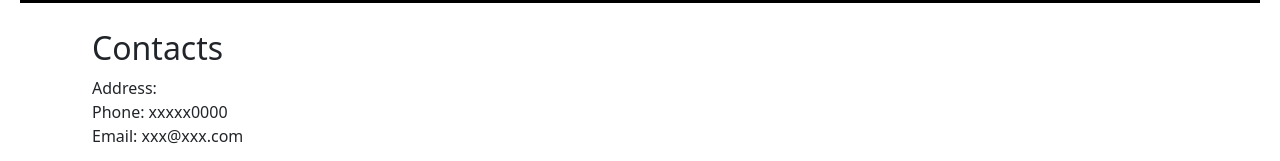
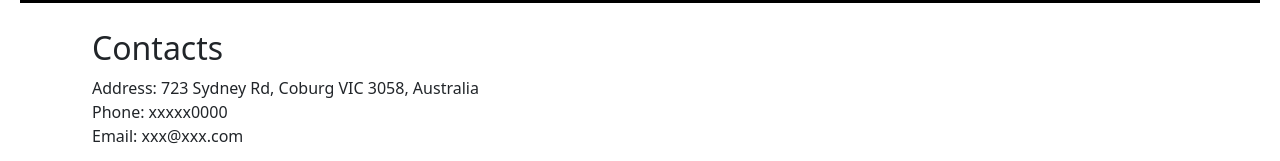
Before and after one commit to Matheson2204/Matheson_WebAssessment-VintageCars, a plain HTML site: page index.html in a window 1280 px wide. Shown: the part 1011-1172 px from the top of the page. Drawn offline with nearby package versions, Linux system fonts and the light colour scheme; grey boxes are pictures that could not be loaded.

Commit message:
Added shop address

```diff
--- a/index.html
+++ b/index.html
@@ -128,7 +128,7 @@
 <div class="text-start mb-3" id="Contact" style="padding: 10px;">
     <h2>Contacts</h2>
     <p>
-        Address:
+        Address: 723 Sydney Rd, Coburg VIC 3058, Australia
         <br>
         Phone: xxxxx0000
         <br>
```
